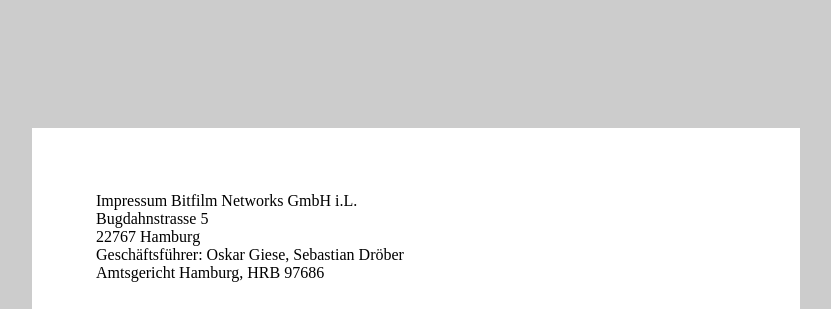
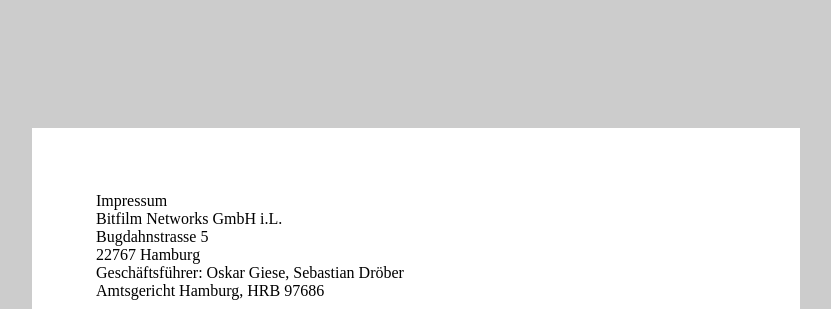
Before and after one commit to janmartchouk/bitcoinweek, a plain HTML site: page impressum.html in a window 1280 px wide. Shown: the top 309 px of the page, without its empty margins (224-1055 px from the left). Drawn offline with Linux system fonts and the light colour scheme; a web font is replaced by a local one.

Commit message:
Update impressum.html

```diff
--- a/impressum.html
+++ b/impressum.html
@@ -10,7 +10,7 @@
     <link rel="stylesheet" href="impressum.css">
 </head>
 <body>
-    <p>Impressum
+    <p>Impressum <br>
         Bitfilm Networks GmbH i.L.<br>
         Bugdahnstrasse 5<br>
         22767 Hamburg<br>
```
